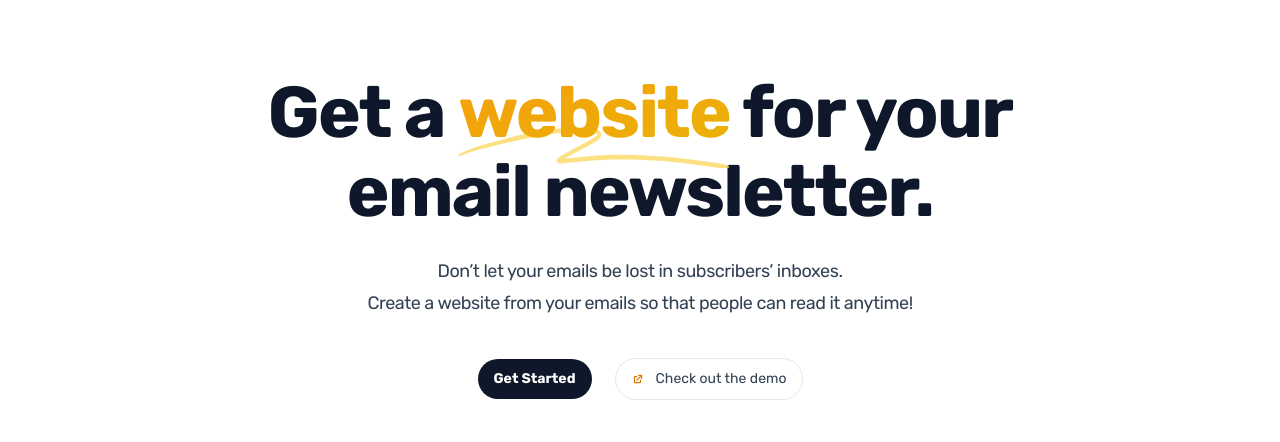
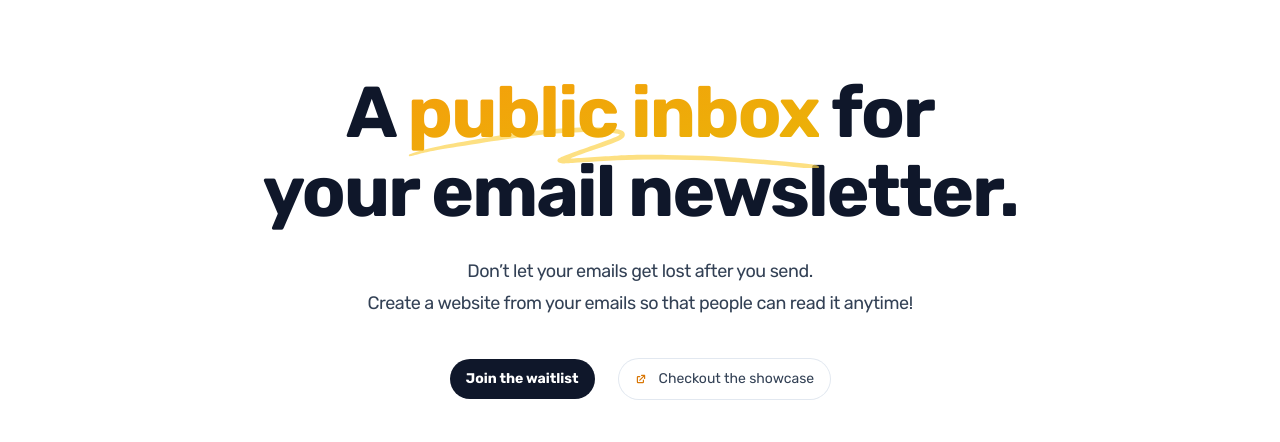
Before and after one commit to aravindballa/letterhive-homepage, a Next.js app: page / in a window 1280 px wide. Shown: the part 167-609 px from the top of the page. Built offline with nearby package versions, Linux system fonts and the light colour scheme.

Commit message:
feat: update copy

```diff
--- a/src/components/Hero.jsx
+++ b/src/components/Hero.jsx
@@ -6,7 +6,7 @@ import Image from 'next/image'
 import { InformationCircleIcon } from '@heroicons/react/outline'
 
 const wordOptions = [
-  'website',
+  'public inbox',
   'SEO optimized blog',
   'password potected archive',
 ]
@@ -22,7 +22,7 @@ export function Hero() {
   return (
     <Container className="min-h-[calc(100vh-120px)] pt-20 text-center lg:pt-32">
       <h1 className="mx-auto max-w-4xl font-display text-5xl font-bold tracking-tight text-slate-900 sm:text-7xl">
-        Get a{' '}
+        A{' '}
         <span className="relative whitespace-nowrap">
           <svg
             aria-hidden="true"
@@ -36,20 +36,22 @@ export function Hero() {
             {wordOptions[0]}
           </span>
         </span>{' '}
-        for your <br /> email newsletter.
+        for <br /> your email newsletter.
       </h1>
       <p className="mx-auto mt-6 max-w-2xl text-lg tracking-tight text-slate-700">
         {/* Do a favour to your future subscribers by maintaining an archive of your
         emails. */}
-        Don&rsquo;t let your emails be lost in subscribers&rsquo; inboxes.
+        Don&rsquo;t let your emails get lost after you send.
         <br />
         Create a website from your emails so that people can read it anytime!
       </p>
       <div className="mt-10 flex justify-center space-x-6">
-        <ButtonLink href="https://tally.so/r/nPl85n">Get Started</ButtonLink>
-        <ButtonLink href="https://hackletter.letterhive.com" variant="outline">
+        <ButtonLink href="https://tally.so/r/nPl85n">
+          Join the waitlist
+        </ButtonLink>
+        <ButtonLink href="/showcase" variant="outline">
           <ExternalLinkIcon className="h-3 w-3 flex-none fill-amber-600 group-active:fill-current" />
-          <span className="ml-3">Check out the demo</span>
+          <span className="ml-3">Checkout the showcase</span>
         </ButtonLink>
       </div>
       <div className="mt-10 flex items-center justify-center gap-2">
--- a/src/pages/index.jsx
+++ b/src/pages/index.jsx
@@ -14,10 +14,10 @@ export default function Home() {
   return (
     <>
       <Head>
-        <title>Letterhive - A permanent home for your email newsletter</title>
+        <title>Letterhive - A public inbox for your newsletter</title>
         <meta
           name="description"
-          content="Preserve your email newsletters for your future subscribers. Don't just send and let them vanish."
+          content="Preserve your newsletter emails for your future subscribers. Don't just send and let them vanish."
         />
       </Head>
       <Header />
```
